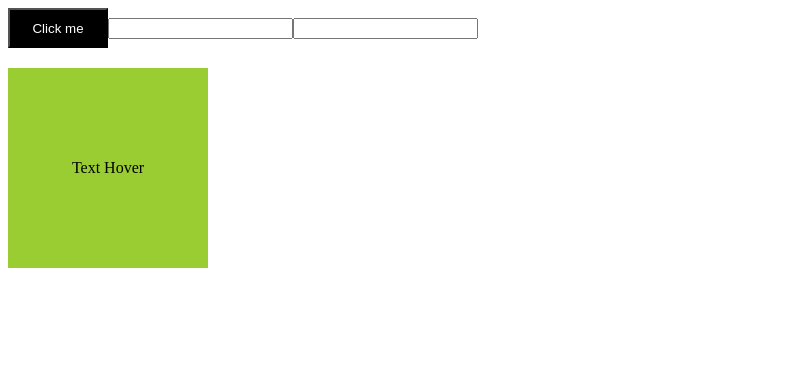
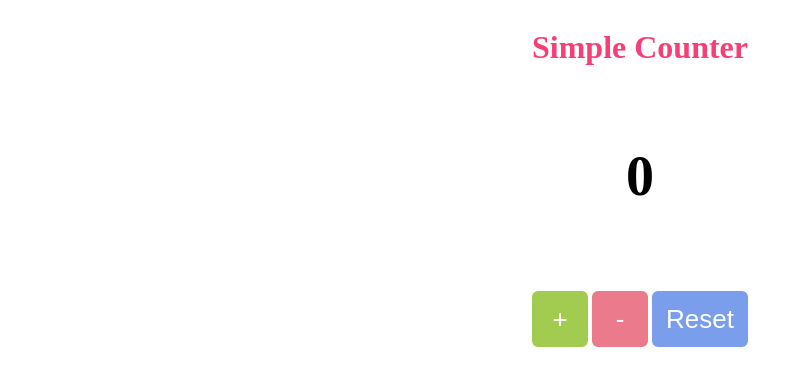
Before and after one commit to VimarshaaVJain/Angular-newV21, an Angular app: page / in a window 1280 px wide. Shown: the top 386 px of the page, without its empty margins (0-803 px from the left). Built offline with nearby package versions, Linux system fonts and the light colour scheme.

Commit message:
simple counter app with increament, decrement and reset method.

```diff
--- a/src/app/app.html
+++ b/src/app/app.html
@@ -1,3 +1,14 @@
+<div class="app-cls">
+    <h1>Simple Counter</h1>
+    <p class="counter-cls">{{counter}}</p>
+    <div class="btns">
+        <button class="inc-btn" (click)="onClick('add')">+</button>
+        <button class="dec-btn" (click)="onClick('sub')">-</button>
+        <button class="reset-btn" (click)="onClick('reset')">Reset</button>
+    </div>
+</div>
+
+<!-- click events, datatypes, interpolation, creating components -->
 <!-- <h1>{{name}}</h1> -->
 <!-- <p>{{name}}</p>
 <app-events></app-events> -->
@@ -6,11 +17,11 @@
 <!-- <h1>{{count}}</h1>
 <button (click)="handleClick()">Submit</button> -->
 
-<button (click)="onClick()">Click me</button>
+<!-- <button (click)="onClick()">Click me</button>
 
 <input (input)="onInput($event)">
 
 <input (keyup)="onKeyUp($event)" (focus)="onFocus()" (blur)="onBlur()">
 
 
-<div (mouseover)="onMouse()" (mouseleave)="offMouse()" class="hover">Text Hover</div>
+<div (mouseover)="onMouse()" (mouseleave)="offMouse()" class="hover">Text Hover</div> -->
--- a/src/app/app.scss
+++ b/src/app/app.scss
@@ -1,18 +1,74 @@
-button {
-    height: 40px;
-    width: 100px;
+.app-cls {
+    display: flex;
+    flex-direction: column;
+    justify-content: center;
+    align-items: center;
+}
+
+.counter-cls {
+    color: black;
+    font-weight: 700;
+    font-size: 56px;
+}
+
+.inc-btn {
+    height: 60px;
+    width: 60px;
     color: white;
-    background-color: black;
+    font-size: 26px;
+    border-radius: 8px;
+    border: 2px solid white;
+    background-color: rgb(162, 204, 79);
     cursor: pointer;
 }
 
-.hover {
-    margin-top: 20px;
-    height: 200px;
-    width: 200px;
-    color: black;
-    background-color: yellowgreen;
-    display: flex;
-    justify-content: center;
-    align-items: center;
+.dec-btn {
+    height: 60px;
+    width: 60px;
+    color: white;
+    font-size: 26px;
+    border-radius: 8px;
+    border: 2px solid white;
+    background-color: rgb(235, 122, 141);
+    cursor: pointer;
 }
+
+.reset-btn {
+    height: 60px;
+    width: 100px;
+    color: white;
+    font-size: 26px;
+    border-radius: 8px;
+    border: 2px solid white;
+    background-color: rgb(122, 158, 235);
+    cursor: pointer;
+}
+
+.btns {
+    margin: 2%;
+}
+
+h1 {
+    color: rgb(247, 63, 118);
+}
+
+
+
+// button {
+//     height: 40px;
+//     width: 100px;
+//     color: white;
+//     background-color: black;
+//     cursor: pointer;
+// }
+
+// .hover {
+//     margin-top: 20px;
+//     height: 200px;
+//     width: 200px;
+//     color: black;
+//     background-color: yellowgreen;
+//     display: flex;
+//     justify-content: center;
+//     align-items: center;
+// }
--- a/src/app/app.ts
+++ b/src/app/app.ts
@@ -11,8 +11,30 @@ import { Events } from './events/events';
   styleUrl: './app.scss'
 })
 export class App {
-  value: string | number = "10"; //  if a variable has multiple datatype then, it is called union type
+  counter: number = 0;
 
+  onClick(str: string) {
+    if (str === 'add') {
+      this.counter++;
+
+    } else if (str === 'sub') {
+      if (this.counter > 0) {
+        this.counter--;
+
+      }
+
+    } else {
+      this.counter = 0;
+
+    }
+  }
+
+
+
+
+
+
+  // value: string | number = "10"; //  if a variable has multiple datatype then, it is called union type
   // name = 'RV Tutorials';
   // name = 'Rohit';
   // count = 0;
@@ -25,32 +47,32 @@ export class App {
   //   this.count++;
   // }
 
-  onClick() {
-    alert('Clicked');
-  }
+  // onClick() {
+  //   alert('Clicked');
+  // }
 
-  onInput(event: any) {
-    console.log("Inside Input field", event.target.value);
-  }
+  // onInput(event: any) {
+  //   console.log("Inside Input field", event.target.value);
+  // }
 
-  onKeyUp(event: any) {
-    console.log("keyUp", event.target.value);
-  }
+  // onKeyUp(event: any) {
+  //   console.log("keyUp", event.target.value);
+  // }
 
-  onBlur() {
-    console.log("blur Event");
-  }
+  // onBlur() {
+  //   console.log("blur Event");
+  // }
 
-  onFocus() {
-    console.log("focus Event");
-  }
+  // onFocus() {
+  //   console.log("focus Event");
+  // }
 
-  onMouse() {
-    console.log("Mouse enter");
-  }
+  // onMouse() {
+  //   console.log("Mouse enter");
+  // }
 
-  offMouse() {
-    console.log("Mouse exit");
-  }
+  // offMouse() {
+  //   console.log("Mouse exit");
+  // }
 
 }
```
